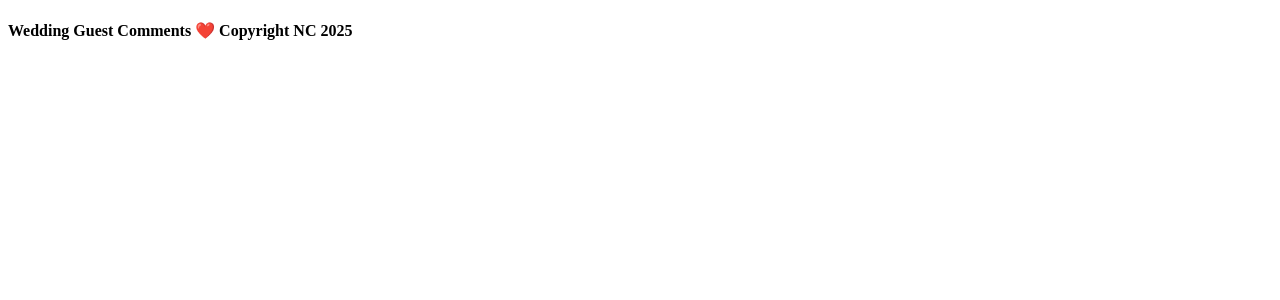
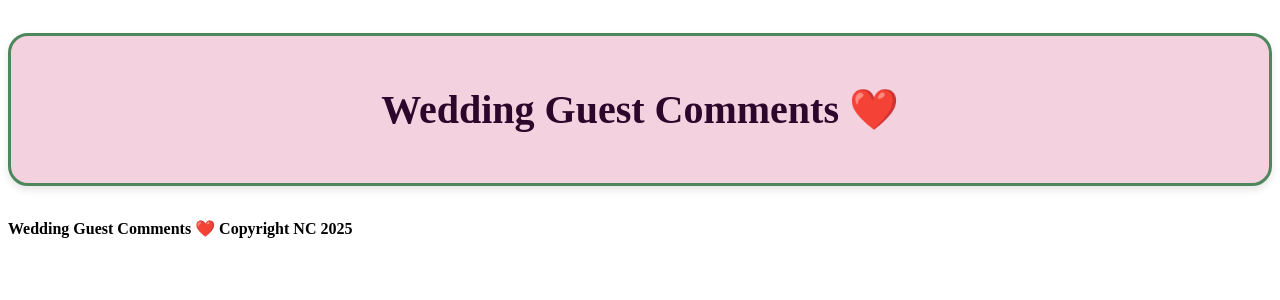
Before and after one commit to Natasha-C-creator/week7assignment, a React (Vite) app in the folder client/: page / in a window 1280 px wide. Shown: the top 300 px of the page. Built offline with nearby package versions, Linux system fonts and the light colour scheme.

Commit message:
Header added

```diff
--- a/client/src/App.jsx
+++ b/client/src/App.jsx
@@ -1,9 +1,11 @@
 import { useState } from "react";
+import Header from "./components/Header.jsx";
 import Footer from "./components/Footer.jsx";
 
 export default function App() {
   return (
     <>
+      <Header />
       <Footer />
     </>
   );
--- a/client/src/components/Header.css
+++ b/client/src/components/Header.css
@@ -0,0 +1,21 @@
+.header {
+    background-color: rgb(244, 209, 223);
+    font-family: Arial, Helvetica, sans-serif;
+    font-size: 6rem;
+    font-family: "Raleway";
+    font-size: 40px;
+    padding: 50px;
+    display: flex;
+    /* flex-direction: column; */
+    /* align-items: left; */
+    justify-content: center;
+    border-radius: 20px;
+    border-style: solid;
+    border-color: rgb(79, 135, 92);
+    box-shadow: 0 4px 8px rgba(0, 0, 0, 0.1);
+    /* gap: 20px; */
+  }
+
+  .header {
+    color: rgb(44, 6, 43);
+  }
--- a/client/src/components/Header.jsx
+++ b/client/src/components/Header.jsx
@@ -0,0 +1,9 @@
+import "./Header.css";
+
+export default function Header() {
+  return (
+    <>
+      <h2 className="header">Wedding Guest Comments ❤️ </h2>
+    </>
+  );
+}
```
